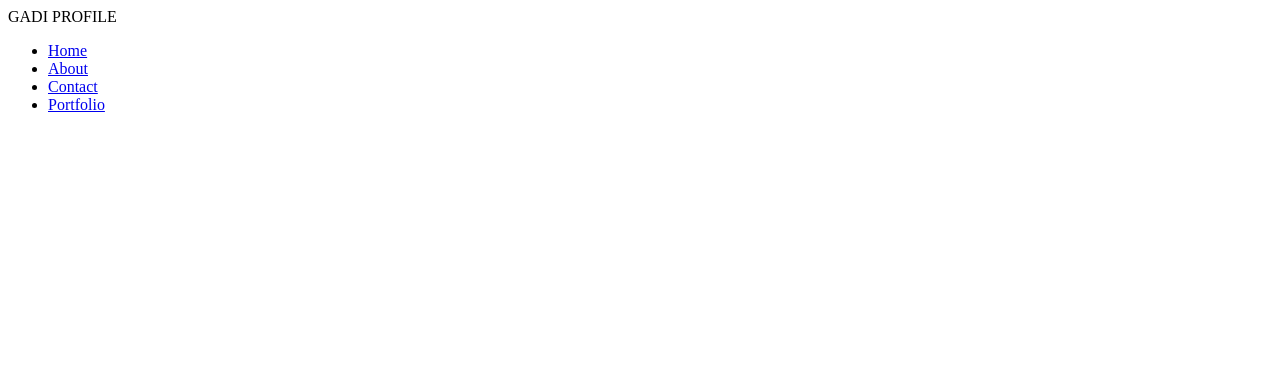
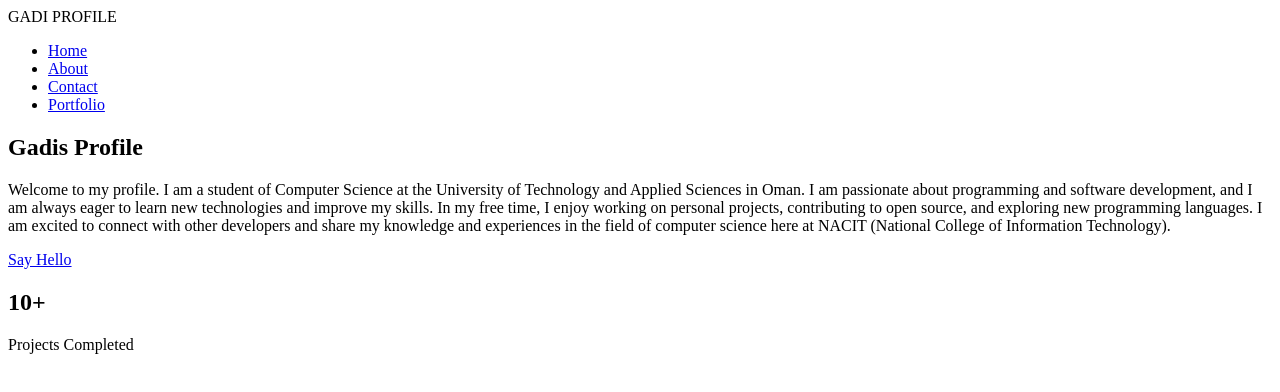
Before and after one commit to yankhogadi16-ui/gadi-portifolio-asignment, a plain HTML site: page Index.html in a window 1280 px wide. Drawn offline with Linux system fonts and the light colour scheme.

Commit message:
ntchito ndiyomweyi

```diff
--- a/Index.html
+++ b/Index.html
@@ -20,6 +20,29 @@
         </nav>
         </header>
 
-        <main
+        <main>
+        <section class="profile">
+
+            <h1>Gadis Profile</h1>
+
+            <p>
+                Welcome to my profile. I am a student of Computer Science at the
+                University of Technology and Applied Sciences in Oman. I am passionate
+                about programming and software development, and I am always eager to
+                learn new technologies and improve my skills. In my free time, I enjoy
+                working on personal projects, contributing to open source, and exploring
+                new programming languages. I am excited to connect with other developers
+                and share my knowledge and experiences in the field of computer science
+                here at NACIT (National College of Information Technology).
+            </p>
+
+            <a href="#" class="btn">Say Hello</a>
+
+            <div class="stats">
+                <div class="stat">
+                    <h2>10+</h2>
+                    <p>Projects Completed</p>
+                </div>
+
 </body>
 </html>
```
